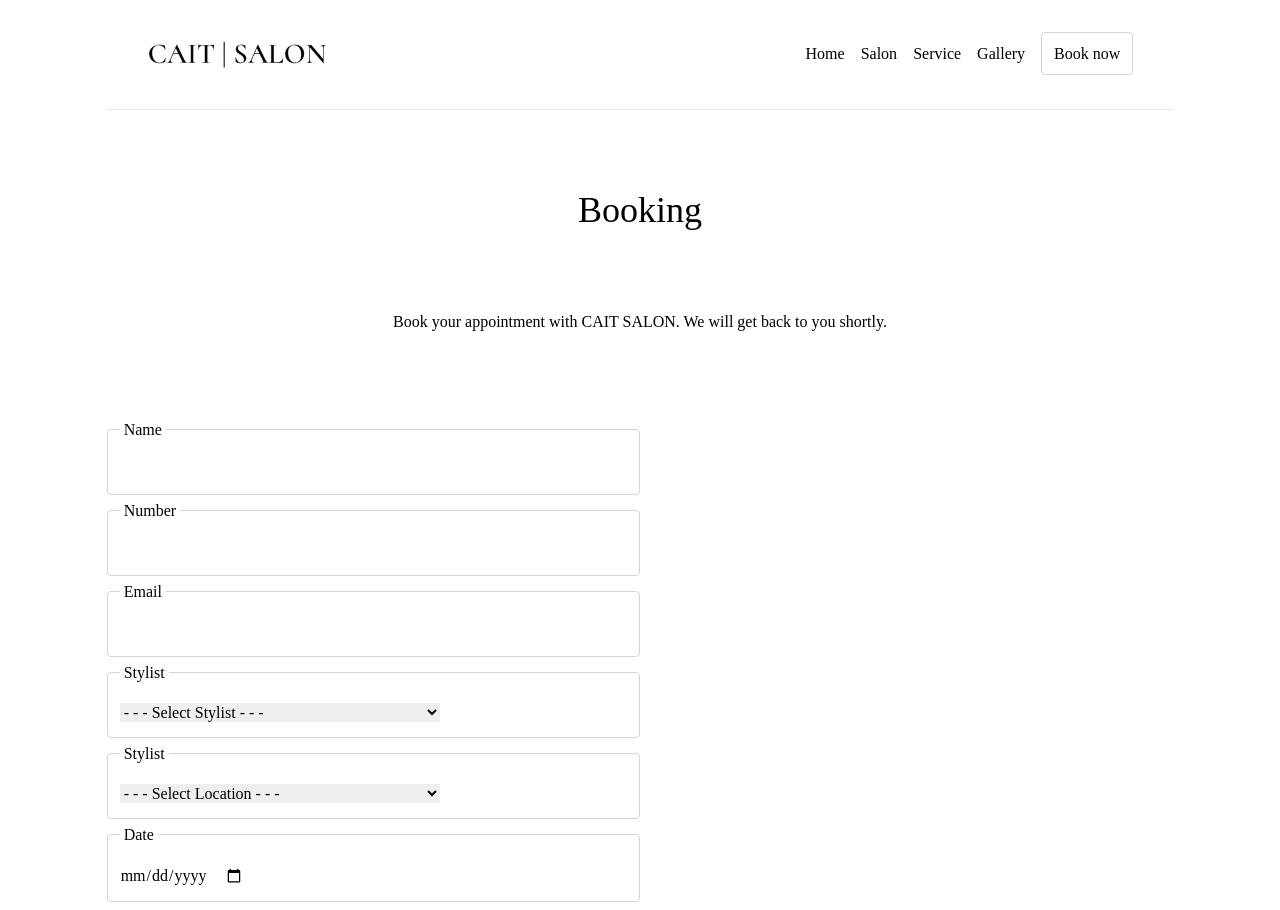
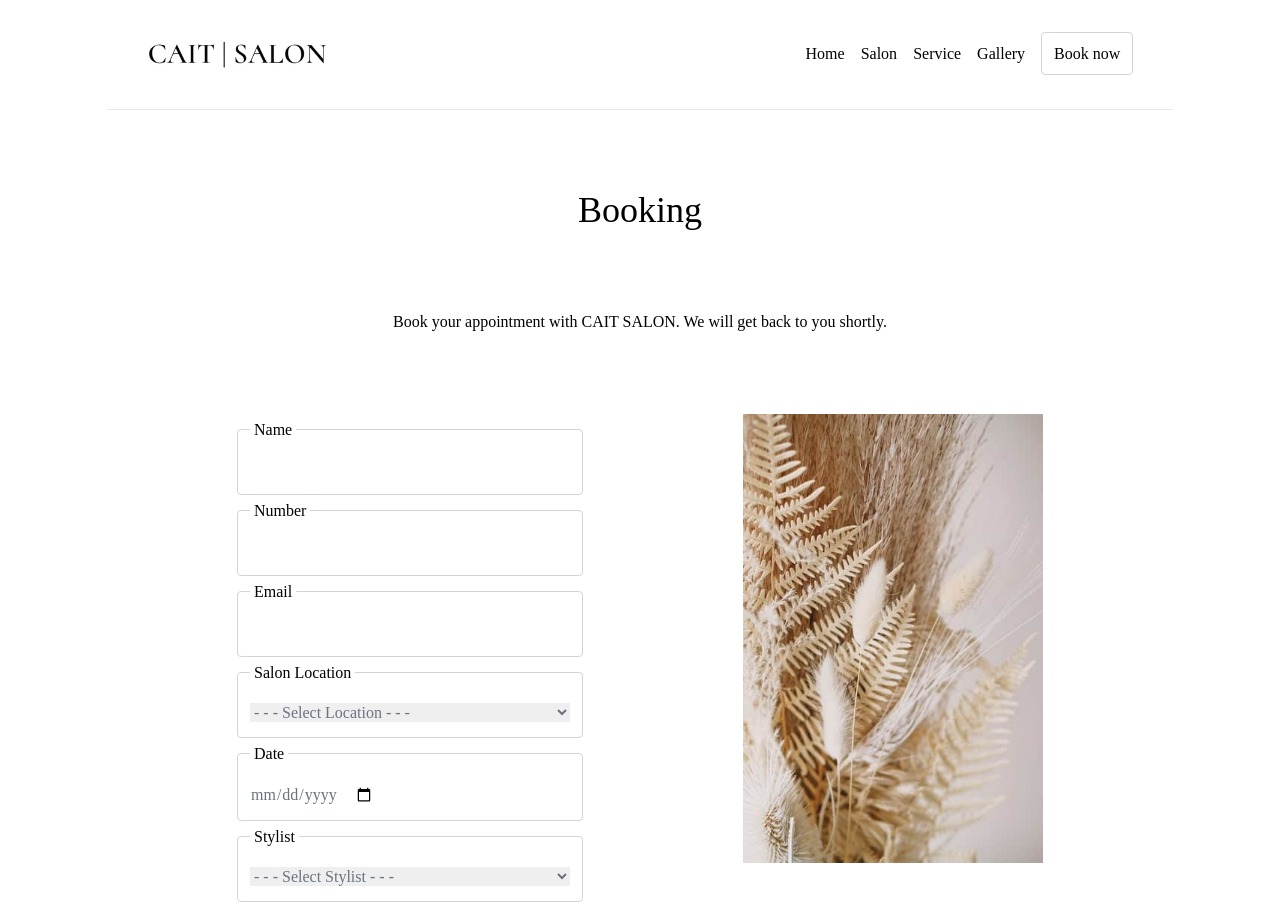
Before and after one commit to eobcre/salon-react, a React (Vite) app: page /book in a window 1280 px wide. Shown: the top 910 px of the page. Built offline with nearby package versions, Linux system fonts and the light colour scheme; the HTML template or start-up script is replaced by a standard one.

Commit message:
layout fixed

```diff
--- a/src/sections/Book.jsx
+++ b/src/sections/Book.jsx
@@ -1,37 +1,40 @@
+import Image from '../assets/flower.jpg';
+
 export const Book = () => {
   return (
-    <div className='w-10/12 mx-auto'>
+    <div>
       <p className='title-st'>Booking</p>
       <p className='text-center mb-20'>
         Book your appointment with CAIT SALON. We will get back to you shortly.
       </p>
+      <div className='flex justify-center gap-40'>
+        <div>
           <form>
-        <fieldset className='border border-solid rounded border-gray-300 w-1/2 p-3'>
+            {/* Name */}
+            <fieldset className='border border-solid rounded border-gray-300 p-3'>
               <legend className='p-1'>Name</legend>
-          <input className='w-80 outline-none' type='text' />
+              <input className='w-80 outline-none text-gray-500' type='text' />
             </fieldset>
 
-        <fieldset className='border border-solid rounded border-gray-300 w-1/2 p-3'>
+            {/* Number */}
+            <fieldset className='border border-solid rounded border-gray-300 p-3'>
               <legend className='p-1'>Number</legend>
-          <input className='w-80 outline-none' type='text' />
+              <input className='w-80 outline-none text-gray-500' type='text' />
             </fieldset>
 
-        <fieldset className='border border-solid rounded border-gray-300 w-1/2 p-3'>
+            {/* Email */}
+            <fieldset className='border border-solid rounded border-gray-300 p-3'>
               <legend className='p-1'>Email</legend>
-          <input className='w-80 outline-none' type='mail' />
+              <input className='w-80 outline-none text-gray-500' type='mail' />
             </fieldset>
 
-        <fieldset className='border border-solid rounded border-gray-300 w-1/2 p-3'>
-          <legend className='p-1'>Stylist</legend>
-          <select className='w-80 outline-none' name='stylits'>
-            <option value=''>- - - Select Stylist - - -</option>
-            <option value='one'>New Talent</option>
-          </select>
-        </fieldset>
-
-        <fieldset className='border border-solid rounded border-gray-300 w-1/2 p-3'>
-          <legend className='p-1'>Stylist</legend>
-          <select className='w-80 outline-none' name='location'>
+            {/* Location */}
+            <fieldset className='border border-solid rounded border-gray-300 p-3'>
+              <legend className='p-1'>Salon Location</legend>
+              <select
+                className='w-80 outline-none text-gray-500'
+                name='location'
+              >
                 <option value=''>- - - Select Location - - -</option>
                 <option value=''>Rochester</option>
                 <option value=''>Beaver</option>
@@ -39,40 +42,75 @@ export const Book = () => {
               </select>
             </fieldset>
 
-        <fieldset className='border border-solid rounded border-gray-300 w-1/2 p-3'>
+            {/* Date */}
+            <fieldset className='border border-solid rounded border-gray-300 p-3'>
               <legend className='p-1'>Date</legend>
+              <div className='w-80 text-gray-500'>
                 <input type='date' />
+              </div>
             </fieldset>
 
-        {/* Checkbox */}
-        <fieldset className='border border-solid rounded border-gray-300 w-1/2 p-3'>
+            {/* Stylist */}
+            <fieldset className='border border-solid rounded border-gray-300 p-3'>
+              <legend className='p-1'>Stylist</legend>
+              <select
+                className='w-80 outline-none text-gray-500'
+                name='stylits'
+              >
+                <option value=''>- - - Select Stylist - - -</option>
+                <option value='new'>New Talent</option>
+                <option value='stylist'>Stylist</option>
+                <option value='lead'>Lead Stylist</option>
+              </select>
+            </fieldset>
+
+            {/* Services */}
+            <fieldset className='border border-solid rounded border-gray-300 p-3'>
               <legend className='p-1'>Services</legend>
-          <div>
+              <div className='w-80'>
                 <input type='checkbox' />
-            <label for='haircut' className='p-2'>
+                <label htmlFor='haircut' className='p-2'>
                   Haircut
                 </label>
               </div>
               <div>
                 <input type='checkbox' />
-            <label for='treatment' className='p-2'>
+                <label htmlFor='treatment' className='p-2'>
                   Treatment
                 </label>
               </div>
               <div>
                 <input type='checkbox' />
-            <label for='color' className='p-2'>
+                <label htmlFor='color' className='p-2'>
                   Color
                 </label>
               </div>
               <div>
                 <input type='checkbox' />
-            <label for='haircut' className='p-2'>
+                <label htmlFor='haircut' className='p-2'>
                   Massage
                 </label>
               </div>
             </fieldset>
           </form>
+          <button
+            className='border border-gray-300 rounded mt-4 px-6 py-1 hover:bg-gray-100'
+            type='submit'
+          >
+            Send
+          </button>
+        </div>
+
+        <div>
+          <img
+            src={Image}
+            alt='Image'
+            width='300'
+            height='440'
+            className='hidden md:block'
+          />
+        </div>
+      </div>
     </div>
   );
 };
```
Lines whose indentation alone changed are shown as unchanged.
